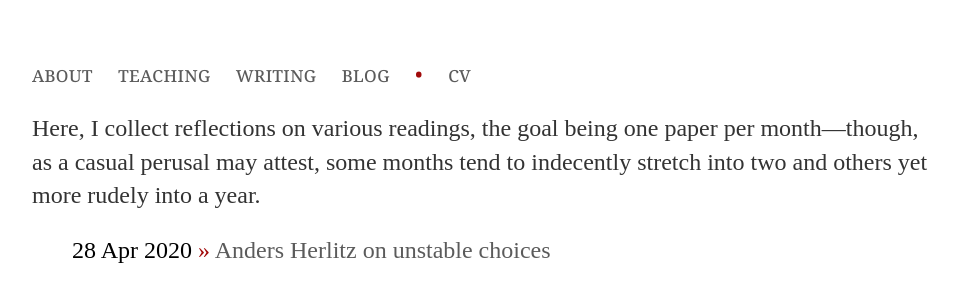
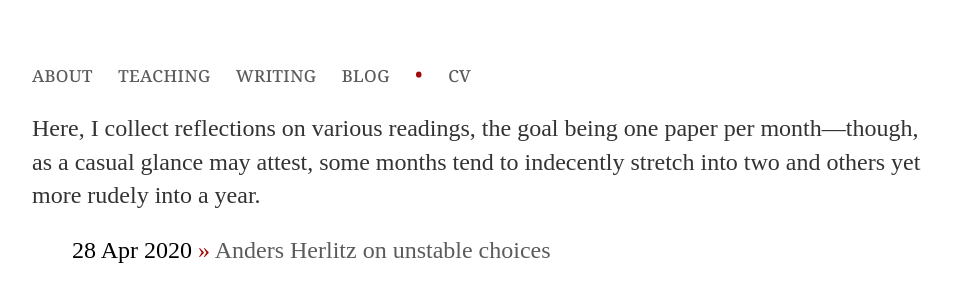
Before and after one commit to uzunovam/uzunovam, a Jekyll site: the page built from blog/index.html, in a window 1280 px wide. Shown: the top 302 px of the page, without its empty margins (160-1118 px from the left). Built offline with Jekyll 4.4.1, drawn with Linux system fonts in a browser that asks for light colours.

Commit message:
Update index.html

```diff
--- a/blog/index.html
+++ b/blog/index.html
@@ -2,9 +2,9 @@
 layout: default
 title: Blog
 ---
-	<p>Here, I collect reflections on various readings, the goal being one paper per month—though, as a casual perusal may attest, some months tend to indecently stretch into two and others yet more rudely into a year.</p>
+	<p>Here, I collect reflections on various readings, the goal being one paper per month—though, as a casual glance may attest, some months tend to indecently stretch into two and others yet more rudely into a year.</p>
 	<ul class="posts">
 	  {% for post in site.posts %}
-	    <li><span>{{ post.date | date_to_string }}</span> <bullet>»</bullet> <a href="{{ post.url }}" title="{{ post.title }}">{{ post.title }}</a></li>
+	    <li><span><numerals>{{ post.date | date_to_string }}</numerals></span> <bullet>»</bullet> <a href="{{ post.url }}" title="{{ post.title }}">{{ post.title }}</a></li>
 	  {% endfor %}
 	</ul>
```
